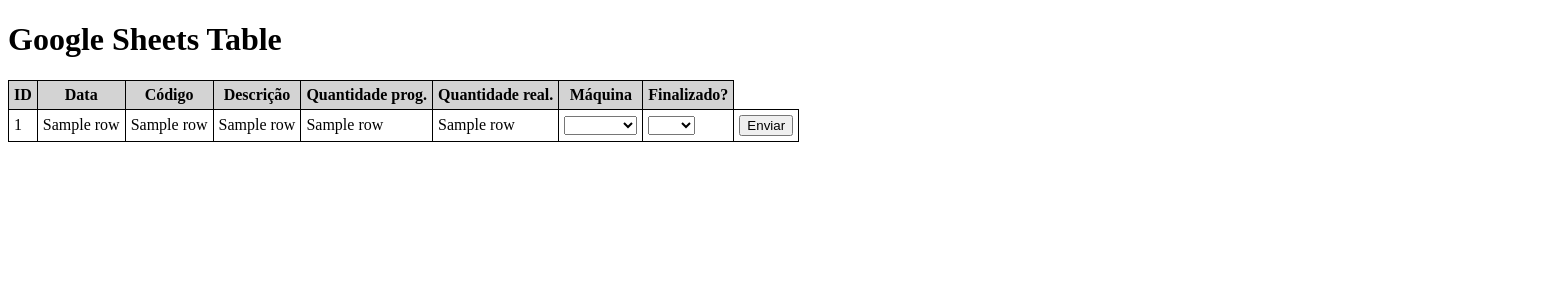
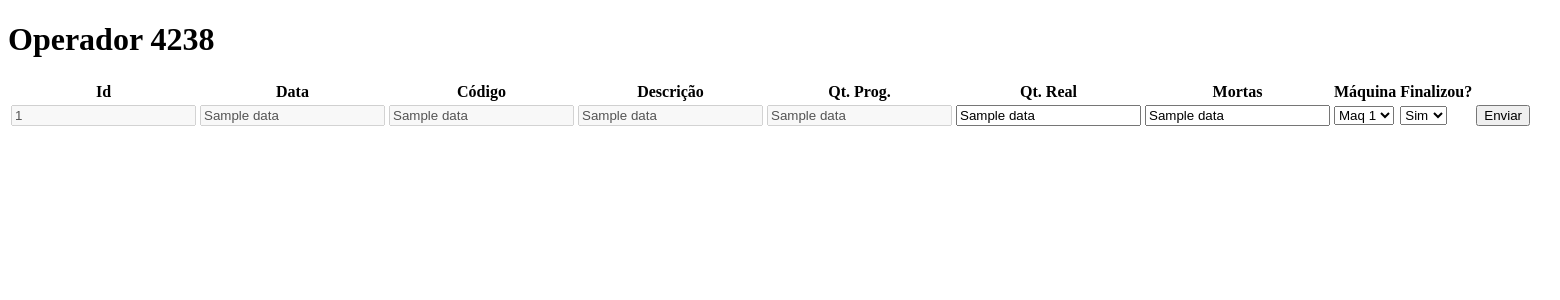
Before and after one commit to Cemag-pcp/apontamento-estamparia, a Flask app: template templates/index.html in a window 1560 px wide. Shown: the top 300 px of the page. Run offline with Flask 3, Linux system fonts and the light colour scheme; the template is opened without the code that fills it: most values are stand-ins (such as "Sample title", 1, 10 or a date in 2020); parts of the project's set-up code (start-up, migrations or seed data) failed here and were passed over.

Commit message:
operadores

```diff
--- a/app.py
+++ b/app.py
@@ -1,4 +1,4 @@
-from flask import Flask, render_template, request
+from flask import Flask, render_template, request, jsonify
 import gspread
 from oauth2client.service_account import ServiceAccountCredentials
 import pandas as pd
@@ -7,7 +7,7 @@
 # app.config.from_pyfile('config.py')
 
 # Função para obter os dados da planilha
-def get_sheet_data():
+def get_sheet_data_4238():
 
     scope = ['https://www.googleapis.com/auth/spreadsheets',
              "https://www.googleapis.com/auth/drive"]
@@ -17,50 +17,97 @@
     sa = gspread.service_account('service_account.json')
 
     name_sheet1 = 'RQ PCP-003-001 (APONTAMENTO ESTAMPARIA) / RQ PCP-009-000 (SEQUENCIAMENTO ESTAMPARIA) e RQ CQ-015-000 (Inspeção da Estamparia)'
-    worksheet1 = 'OPERADOR 4217'
+    worksheet1 = 'OPERADOR 4238'
     sh1 = sa.open(name_sheet1)
     wks1 = sh1.worksheet(worksheet1)
     list1 = wks1.get()
 
-    header = wks1.row_values(5)
+    header = wks1.row_values(4)
 
     table1 = pd.DataFrame(list1)
     table1 = table1.set_axis(header, axis=1)
 
-    table1 = table1.iloc[5:]
+    table1 = table1.iloc[4:]
 
     table1.reset_index(drop=True)
 
-    table1 = table1.loc[(table1['QTD REALIZADA'] == '') & (table1['CÓDIGO'] != '') & (table1['MÁQUINA'] == '')]
+    table1 = table1.loc[(table1['CÓDIGO'] != '') & (table1['MÁQUINA'] == '')]
+
+    table1 = table1[(table1['Finalizou?'] == 'Não') | (table1['Finalizou?'] == '')]
 
     values = table1.values.tolist()
 
     return values, table1
 
-sheet_data, table1 = get_sheet_data()
+def att_linha(id, qtReal, maquina, qtMortas, finalizou):
+
+    scope = ['https://www.googleapis.com/auth/spreadsheets',
+             "https://www.googleapis.com/auth/drive"]
+
+    credentials = ServiceAccountCredentials.from_json_keyfile_name("service_account.json", scope)
+    client = gspread.authorize(credentials)
+    sa = gspread.service_account('service_account.json')
+
+    name_sheet1 = 'RQ PCP-003-001 (APONTAMENTO ESTAMPARIA) / RQ PCP-009-000 (SEQUENCIAMENTO ESTAMPARIA) e RQ CQ-015-000 (Inspeção da Estamparia)'
+    worksheet1 = 'OPERADOR 4238'
+    sh1 = sa.open(name_sheet1)
+    wks1 = sh1.worksheet(worksheet1)
+    list1 = wks1.get()
+
+    header = wks1.row_values(4)
+
+    table1 = pd.DataFrame(list1)
+    table1 = table1.set_axis(header, axis=1)
+
+    table1 = table1.iloc[4:]
+
+    table1.reset_index(drop=True)
+
+    table1 = table1[table1['ID'] == id]
+
+    linha_planilha = table1.index[0]
+
+    wks1.update("F" + str(linha_planilha + 1), qtReal) # qt real
+    wks1.update("I" + str(linha_planilha + 1), qtMortas) # qt morta
+    wks1.update("G" + str(linha_planilha + 1), maquina) # maquina
+    wks1.update("M" + str(linha_planilha + 1), finalizou) # finalizou
+
 
 # Rota inicial da aplicação
 @app.route('/')
 def index():
-    sheet_data, table1 = get_sheet_data()
+    sheet_data, table1 = get_sheet_data_4238()
     return render_template('index.html', sheet_data=sheet_data)
 
 # Rota para enviar a linha para outra planilha
 @app.route('/send_row', methods=['POST'])
 def send_row():
 
-    row_data = request.json['row_data']
-    dropdown1Value = request.json['dropdown1_value']
-    dropdown2Value = request.json['dropdown2_value']
+    # sheet_data, table1 = get_sheet_data_4238()
+    print('teste1')
 
-    id_tabela = row_data[0]
-    maquina = dropdown1Value
-    quantidade_realizada = row_data[5]
-    finalizou = dropdown2Value
+    if request.method == 'POST':
 
-    print(id_tabela, maquina, quantidade_realizada, finalizou)
+        linha = request.get_json()  # Obter os dados da linha enviados pelo front-end
 
-    return '', 200
+        id_linha = linha[0]
+        qtReal = linha[5]
+        maquina = linha[7]
+        qtMortas = linha[6]
+        finalizou = linha[8]
+
+        print(id_linha, qtReal, maquina, qtReal, finalizou)
+
+        att_linha(id_linha, qtReal, maquina, qtMortas, finalizou)
+        print("ok, atualizou")
+
+        sheet_data, table1 = get_sheet_data_4238()
+        print("teste2")
+        #retorna mensagem de sucesso
+
+        return render_template('index.html', sheet_data=sheet_data)
+
+    return render_template('index.html', sheet_data=sheet_data)
 
 if __name__ == '__main__':
     app.run(debug=True)
--- a/templates/index.html
+++ b/templates/index.html
@@ -1,135 +1,98 @@
 <!DOCTYPE html>
 <html>
 <head>
-    <title>Google Sheets Table</title>
-    <style>
-        table {
-            border-collapse: collapse;
-        }
-
-        th, td {
-            border: 1px solid black;
-            padding: 5px;
-        }
-
-        th {
-            background-color: lightgray;
-        }
-    </style>
+    <title>App Flask com Tabela do Google Sheets</title>
+    <script src="https://code.jquery.com/jquery-3.6.0.min.js"></script>
 </head>
 <body>
-    <h1>Google Sheets Table</h1>
-    <table>
+    <h1>Operador 4238</h1>
+
+    <table id="tabela-dados">
         <thead>
             <tr>
-                <th>ID</th>
+                <th>Id</th>
                 <th>Data</th>
                 <th>Código</th>
                 <th>Descrição</th>
-                <th>Quantidade prog.</th>
-                <th>Quantidade real.</th>
+                <th>Qt. Prog.</th>
+                <th>Qt. Real</th>
+                <th>Mortas</th>
                 <th>Máquina</th>
-                <th>Finalizado?</th>
+                <th>Finalizou?</th>
             </tr>
         </thead>
         <tbody>
-            {% for row in sheet_data %}
+            {% for data in sheet_data %}
             <tr>
-                    <td>{{ row[0] }}</td>
-                    <td>{{ row[1] }}</td>
-                    <td>{{ row[2] }}</td>
-                    <td>{{ row[3] }}</td>
-                    <td>{{ row[4] }}</td>
-                    <td contenteditable="true">{{ row[5] }}</td>
+                <td><input type="text" value="{{ data[0] }}" disabled></td>
+                <td><input type="text" value="{{ data[1] }}" disabled></td>
+                <td><input type="text" value="{{ data[2] }}" disabled></td>
+                <td><input type="text" value="{{ data[3] }}" disabled></td>
+                <td><input type="text" value="{{ data[4] }}" disabled></td>
+                <td><input type="text" value="{{ data[5] }}" /></td>
+                <td><input type="text" value="{{ data[6] }}" /></td>
                 <td>
-                        <select id='dropdown1'>
-                            <option value="" disabled selected></option>
-                            <option value="opcao1">Opção 1</option>
-                            <option value="opcao2">Opção 2</option>
-                            <option value="opcao3">Opção 3</option>
+                    <select>
+                        <option value="" disabled hidden></option>
+                        <option value="Maq 1">Maq 1</option>
+                        <option value="Maq 2">Maq 2</option>
                     </select>
                 </td>
                 <td>
-                        <select id='dropdown2'>
-                            <option value="" disabled selected></option>
+                    <select>
+                        <option value="" disabled hidden></option>
                         <option value="Sim">Sim</option>
                         <option value="Não">Não</option>
                     </select>
                 </td>
-                    <td>
-                        <button onclick="sendRow({{ loop.index }})">Enviar</button>
-                    </td>
+                <td><button class="botao-enviar-linha">Enviar</button></td>
             </tr>
             {% endfor %}
+            <!-- <tr>
+                <td><input type="text" value="{{ sheet_data[1][0] }}" /></td>
+                <td><input type="text" value="{{ sheet_data[1][1] }}" /></td>
+                <td><input type="text" value="{{ sheet_data[1][2] }}" /></td>
+                <td><input type="text" value="{{ sheet_data[1][3] }}" /></td>
+                <td><input type="text" value="{{ sheet_data[1][4] }}" /></td>
+                <td><input type="text" value="{{ sheet_data[1][5] }}" /></td>
+                Adicione aqui as células editáveis para a segunda linha
+                <td><button class="botao-enviar-linha">Enviar</button></td>
+            </tr> -->
+            <!-- Repita o padrão para adicionar mais linhas -->
         </tbody>
     </table>
 
     <script>
+        $(document).ready(function() {
+            // Função para enviar a linha para o backend quando o botão for clicado
+            $('.botao-enviar-linha').on('click', function() {
+                var linha = $(this).closest('tr');
+                var dadosLinha = [];
 
-    function sendRow(rowId) {
-        // Obter os dados da linha correspondente
-        var row = document.querySelectorAll('tr')[rowId];
-        var rowData = [];
-        row.querySelectorAll('td').forEach(function(cell) {
-            rowData.push(cell.innerText);
+                // Itera sobre as células da linha e armazena os valores em um array
+                linha.find('input, select').each(function() {
+                    var valor = $(this).val();
+                    dadosLinha.push(valor);
                 });
 
-        // Obter o valor selecionado do dropdown
-        var dropdown1Value = document.getElementById('dropdown1').value;
-        var dropdown2Value = document.getElementById('dropdown2').value;
+                // Envia a linha para o backend usando AJAX
+                $.ajax({
+                    url: '/send_row',
+                    type: 'POST',
+                    contentType: 'application/json',
+                    data: JSON.stringify(dadosLinha),
+                    success: function(response) {
+                        alert(response.mensagem);
+                    },
+                    error: function(error) {
+                        console.log(error);
+                    }
+                });
 
-        // Verificar se a coluna 5 está vazia
-        var quantidadeValue = rowData[5]; // Índice 5 representa a coluna 6
-        var maquinaValue = rowData[6];
-        var finalizouValue = rowData[7];
-
-        if (quantidadeValue === '') {
-            alert('A coluna de quantidade está vazia. Preencha o valor antes de enviar.');
-            return;
-        }
-        if (maquinaValue === '') {
-            alert('Escolha uma máquina.');
-            return;
-        }
-        if (finalizouValue === '') {
-            alert('Escolha uma opção na coluna de "Finalizou".');
-            return;
-        }
-
-
-        // Enviar os dados para o servidor Flask
-        fetch('/send_row', {
-            method: 'POST',
-            headers: {
-                'Content-Type': 'application/json'
-            },
-            body: JSON.stringify({
-            row_data: rowData,
-            dropdown1_value: dropdown1Value,
-            dropdown2_value: dropdown2Value
-
-
-            })
-        }).then(function(response) {
-            if (response.ok) {
-                alert('Linha enviada com sucesso!');
-                reloadPage(); // Recarregar a página
-            } else {
-                alert('Ocorreu um erro ao enviar a linha.');
-            }
-        }).catch(function(error) {
-            console.log(error);
-            alert('Ocorreu um erro ao enviar a linha.');
+                location.reload(); // Atualiza a página
             });
-    }
-
-    function reloadPage() {
-        location.reload();
-    }
-
+        });
 
     </script>
-
-
 </body>
 </html>
```
Lines whose indentation alone changed are shown as unchanged.
